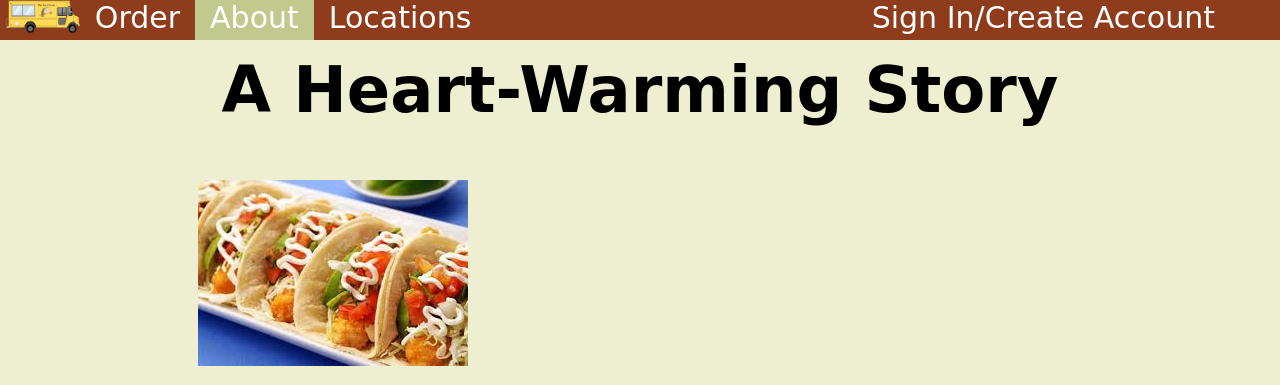
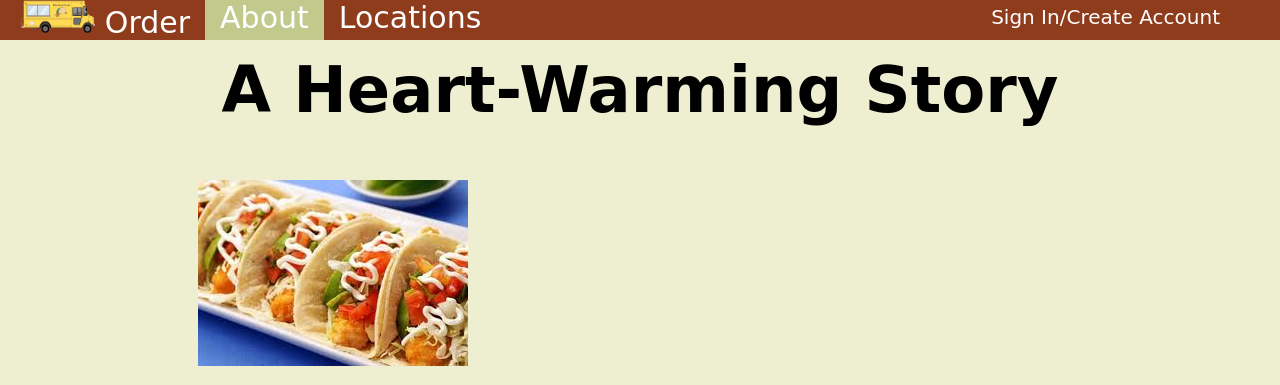
Before and after one commit to mooseman456/TacoTruck, a PHP site: page /about.html in a window 1280 px wide. Shown: the top 385 px of the page. Run offline with PHP 8.4, Linux system fonts and the light colour scheme; some web fonts are replaced.

Commit message:
Fixed Sign in/Register  Nav Button
Sign in button stays to the right now. Its position is actually
absolute, which hopefully won't be a problem in the future.

```diff
--- a/Web/about.html
+++ b/Web/about.html
@@ -10,14 +10,13 @@
 	<!-- Page navigation menu -->
 	<nav id="navbar">
 		<ul>
-			<li><img id="logoImg" src="img/taco_truck_logo.png" alt="Logo" title="Logo"></li>
-			<li><a href="index.html">Order</a></li>
+
+			<li><a href="index.html"><img id="logoImg" src="img/taco_truck_logo.png" alt="Logo" title="Logo">Order</a></li>
 			<li class="select"><a>About</a></li>
 			<li><a href="locations.html">Locations</a></li>
 			<li id="accountLink"><a href="account.html">Sign In/Create Account</a></li>
 		</ul>
 	</nav>
-
 	<article>
 		<h1>A Heart-Warming Story</h1>
 		<img src="img/aboutImg.jpg" alt="Delectable Taco" >
--- a/Web/css/styleTESTtemp.css
+++ b/Web/css/styleTESTtemp.css
@@ -84,13 +84,25 @@ h2 {
 #logoImg {
 	width: 75px;
 	height: 33px;
+	margin-right: 10px;
+	display:inline-block;
+}
+
+#logoImg span{
+	display:inline-block;
+	color:red;
 }
 
 #accountLink {
-	position: fixed;
+	position:absolute;
+	float:right;
 	right: 50px;
 }
 
+#accountLink a{
+	margin-top: 5px;
+	font-size: 20px;
+}
 .orderPane {
 	width: 225px;
 	margin:0px;
```
